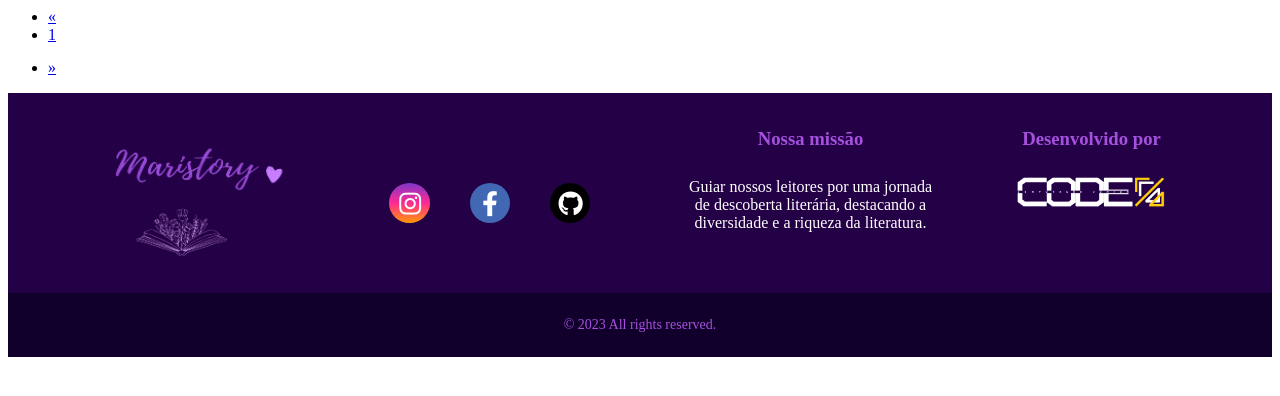
After one commit to MarianaSiano/Mariatory, a PHP site: template app/views/layouts/paginacao.php in a window 1280 px wide. The commit adds this page. Shown: the top 396 px of the page. Run offline with PHP 8.4, Linux system fonts and the light colour scheme; the template is opened without the code that fills it: most values are stand-ins (such as "Sample title", 1, 10 or a date in 2020).

Commit message:
criando front paginaçao

```diff
--- a/app/views/admin/listaDeUsuarios.view.php
+++ b/app/views/admin/listaDeUsuarios.view.php
@@ -24,7 +24,7 @@
 
     <div class="modalllll hide muser" id="modalAddUser">
         <div class="headerModal">
-            <h2 class="tituloModais">Criar novo Usuário</h2>
+            <h2 class="tituloModais">Criar novo Usuário!</h2>
 
             <div class="x"><i class="bx bx-x fechar"></i></div>
         </div>
--- /dev/null
+++ b/app/views/layouts/paginacao.php
@@ -0,0 +1,21 @@
+<nav aria-label="Page navigation example">
+  <ul class="pagination">
+        <li class="page-item <?= $page <= 1 ? "disabled" : "" ?> ">
+            <a class="page-link" href="?pagina=<?= $page > 1 ? $page - 1 : 1 ?>" aria-label="anterior">
+                <span aria-hidden="true">&laquo;</span>
+            </a>
+        </li>
+
+        <?php for($page_number = 1; $page_number <= $total_pages; $page_number++) : ?>
+            <li style="margin-bottom: 15px;" class="page_item <?+ $page_number == $page ? "active" : "" ?>">
+                <a class="page-link" href="?pagina=<?= $page_number ?>"><?= $page_number ?></a>
+            </li>
+        <?php endfor ?>
+
+        <li class="page-item <?= $page >= $total_pages ? "disabled" : ""?>">
+            <a class="page-link" href="?pagina=<?= $page < $total_pages ? $page + 1 : $total_pages ?>" aria-label="próximo">
+                <span aria-hidden="true">&raquo;</span>
+            </a>
+        </li>
+  </ul>
+</nav>
```
